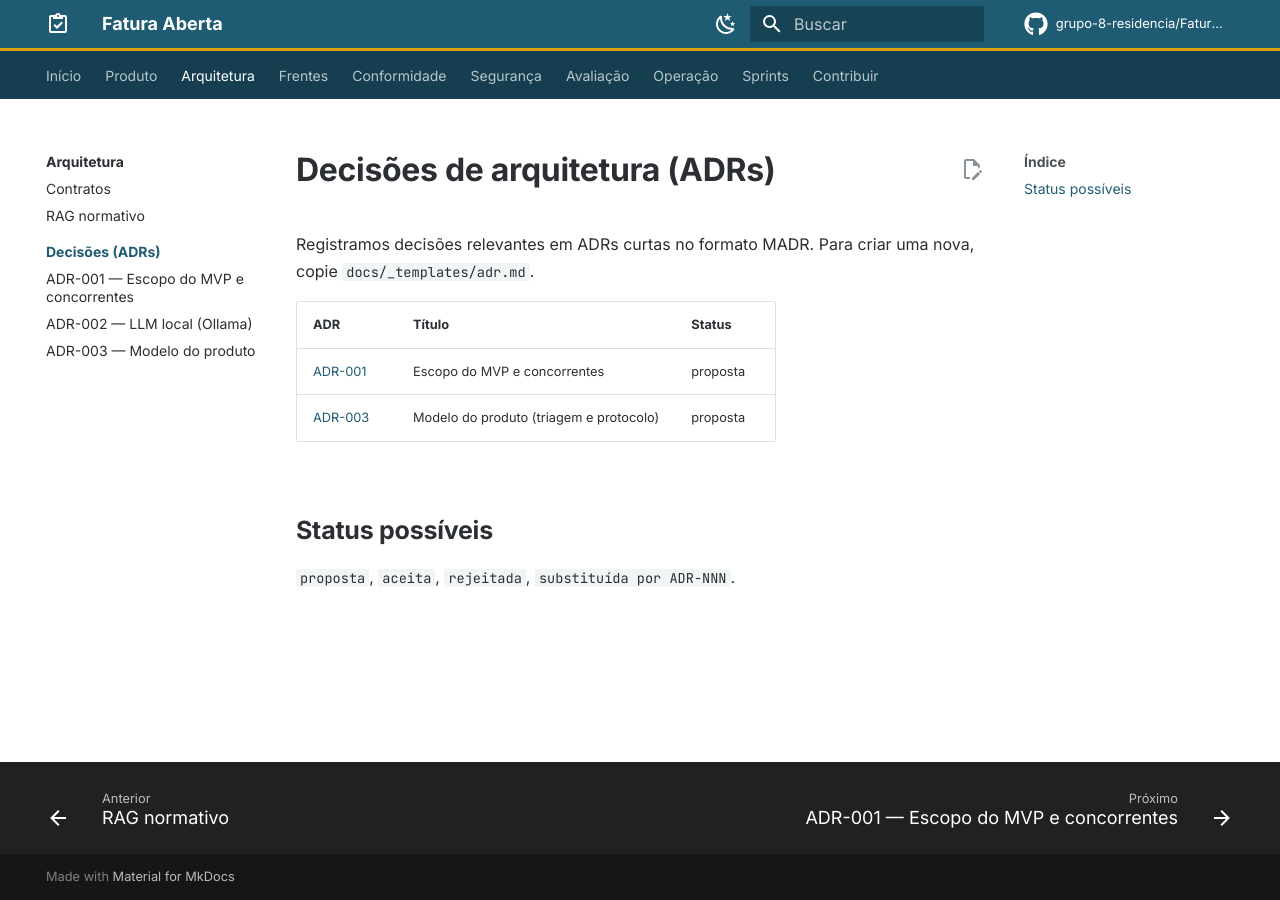
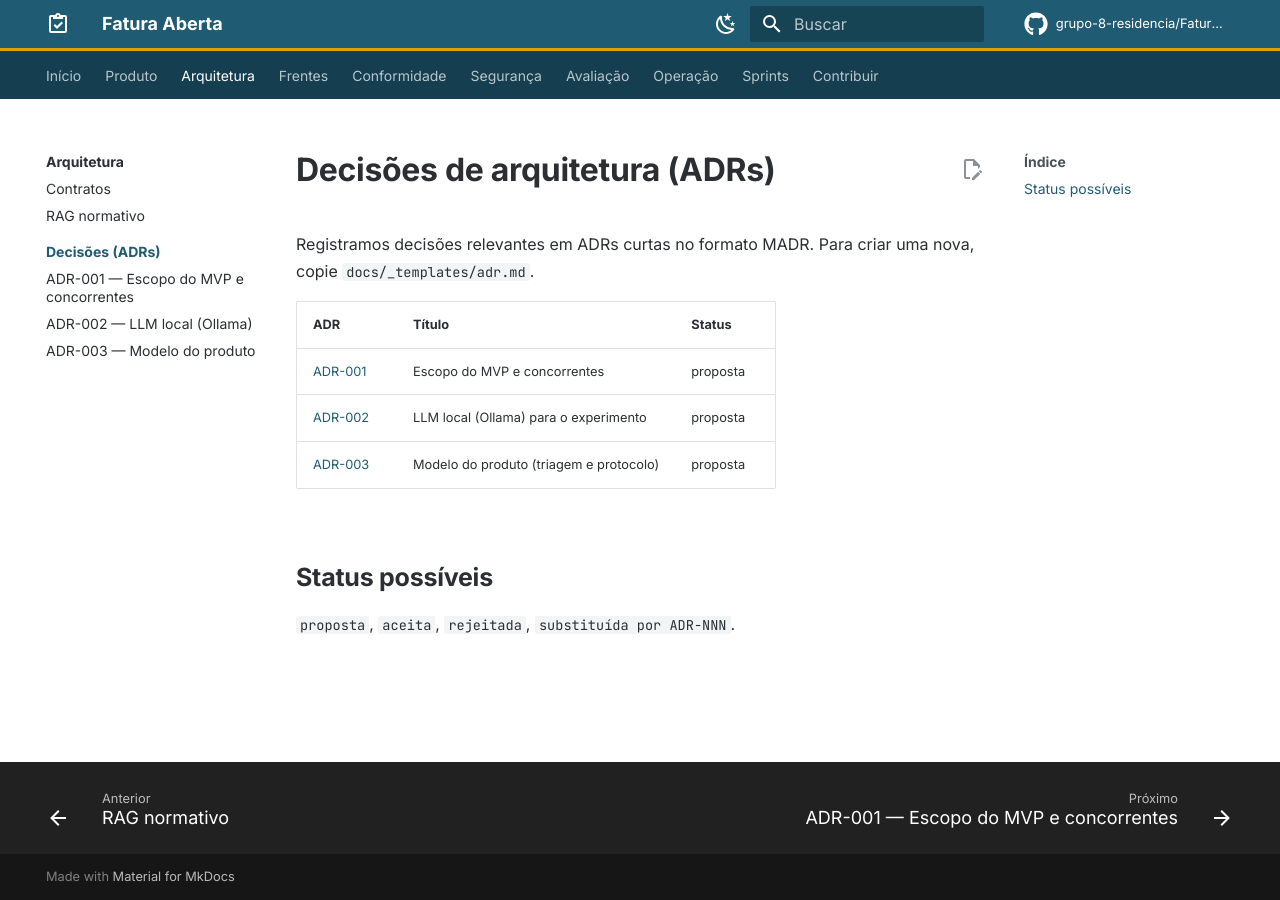
Before and after one commit to grupo-8-residencia/Fatura-Aberta, an MkDocs documentation site: the page built from docs/arquitetura/decisoes/index.md, in a window 1280 px wide. Built offline with MkDocs 1.6.1 and Material for MkDocs 9.7.7, drawn with Linux system fonts in a browser that asks for light colours; plug-ins that fetch from the network failed and are left out; comment, search, counter and statistics services are not loaded.

Commit message:
docs(arquitetura): lista a ADR-002 no índice de decisões
Co-Authored-By: Claude Sonnet 5.5 <noreply@anthropic.com>

```diff
--- a/docs/arquitetura/decisoes/index.md
+++ b/docs/arquitetura/decisoes/index.md
@@ -5,6 +5,7 @@ Registramos decisões relevantes em ADRs curtas no formato MADR. Para criar uma
 | ADR | Título | Status |
 |---|---|---|
 | [ADR-001](adr-001-escopo-mvp-concorrentes.md) | Escopo do MVP e concorrentes | proposta |
+| [ADR-002](adr-002-llm-local.md) | LLM local (Ollama) para o experimento | proposta |
 | [ADR-003](adr-003-modelo-produto.md) | Modelo do produto (triagem e protocolo) | proposta |
 
 ## Status possíveis
```
